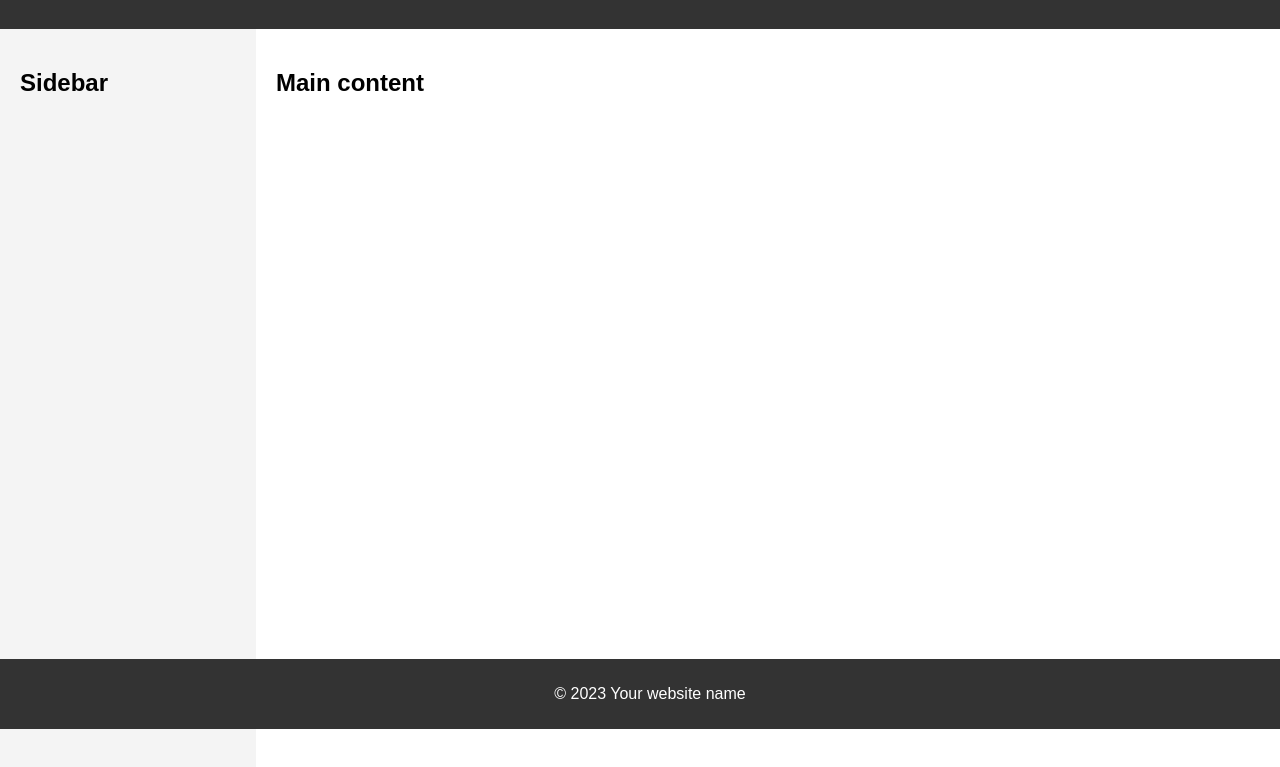
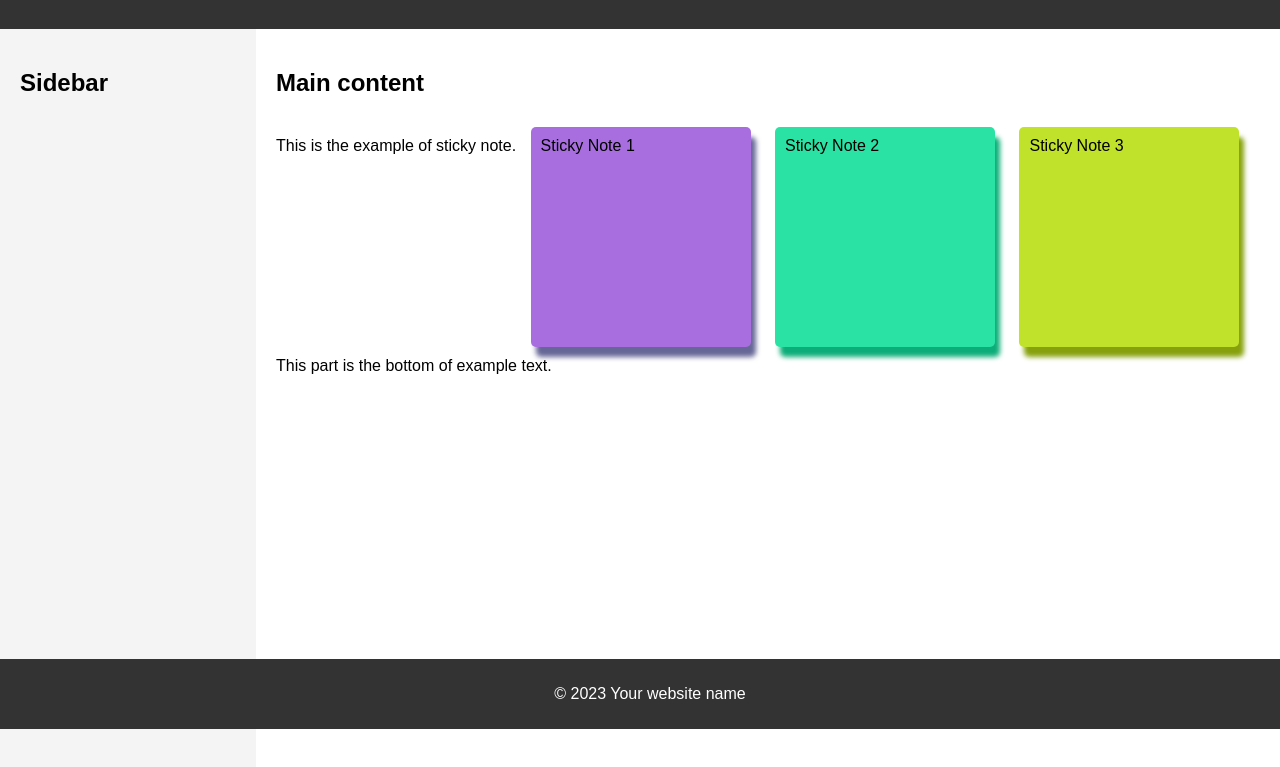
Before and after one commit to Dekchaynay/Web, a plain HTML site: page cs3/index.html in a window 1280 px wide. Shown: the part 71-838 px from the top of the page. Drawn offline with Linux system fonts and the light colour scheme.

Commit message:
update sticky note example

```diff
--- a/cs3/index.html
+++ b/cs3/index.html
@@ -17,6 +17,13 @@
 
     <main>
         <h2>Main content</h2>
+            <div class="main-layout">
+                This is the example of sticky note.
+                <div id="stick1">Sticky Note 1</div>
+                <div id="stick2">Sticky Note 2</div>
+                <div id="stick3">Sticky Note 3</div>
+                This part is the bottom of example text.
+            </div>
     </main>
 
     <footer>
--- a/cs3/sticky.css
+++ b/cs3/sticky.css
@@ -1,6 +1,6 @@
 .main-layout {
     position: absolute;
-    top: 10%;
+    top: 30%;
 }
 
 #stick1 , #stick2, #stick3 {
--- a/cs3/style.css
+++ b/cs3/style.css
@@ -39,3 +39,29 @@ footer {
     bottom: 0;
     width: 100%;
 }
+.main-layout {
+
+    position: absolute;
+}
+
+#stick1 , #stick2, #stick3 {
+    width: 200px;
+    height: 200px;
+    padding: 10px;
+    margin: 10px;
+    display: inline-block;
+    border-radius: 5px;
+}
+
+#stick1{
+    background-color: rgb(168, 110, 223);
+    box-shadow: 5px 10px 5px rgb(103, 103, 151);
+}
+#stick2{
+    background-color: rgb(43, 226, 165);
+    box-shadow: 5px 10px 5px rgb(12, 173, 120);
+}
+#stick3{
+    background-color: rgb(192, 226, 43);
+    box-shadow: 5px 10px 5px rgb(134, 161, 11);
+}
```
